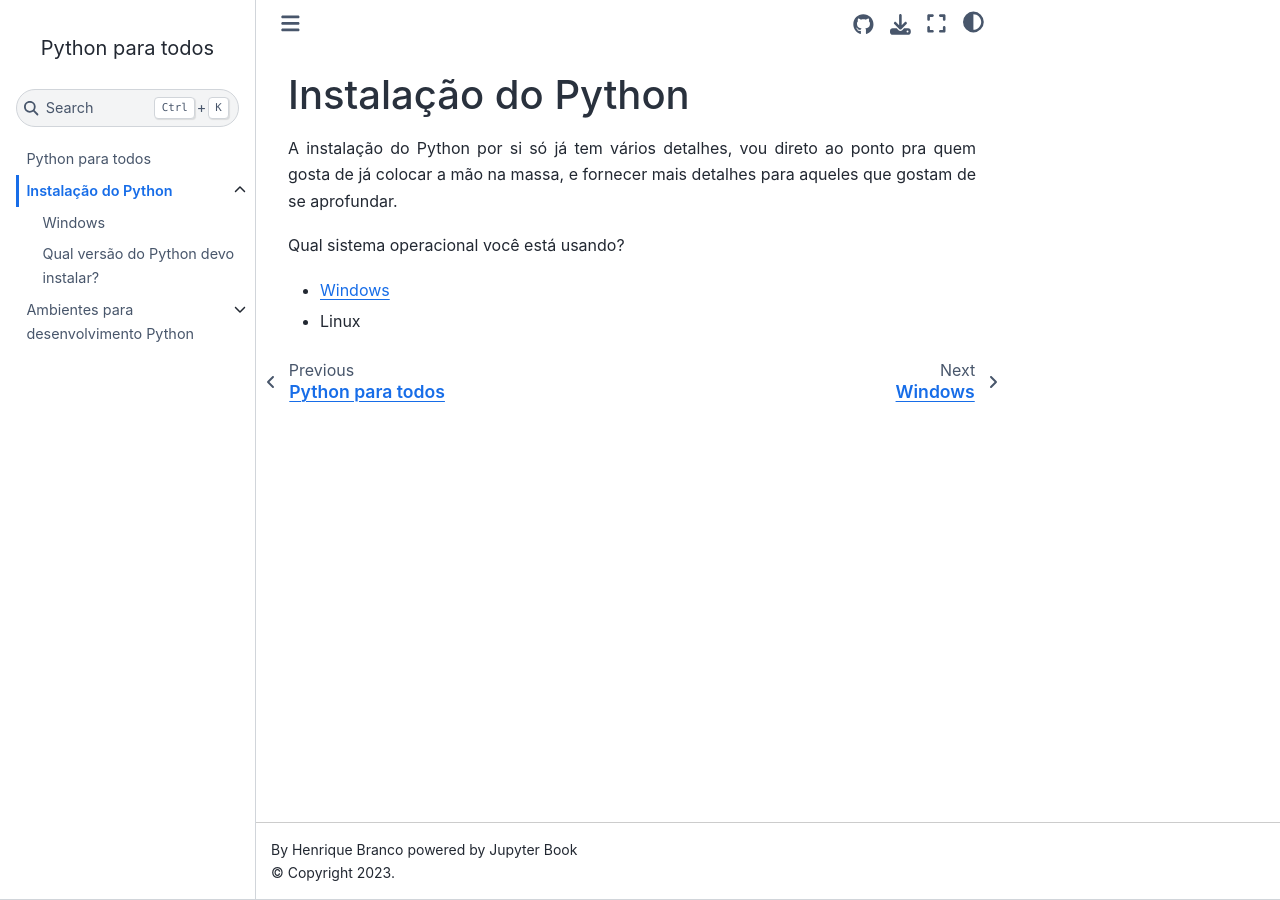
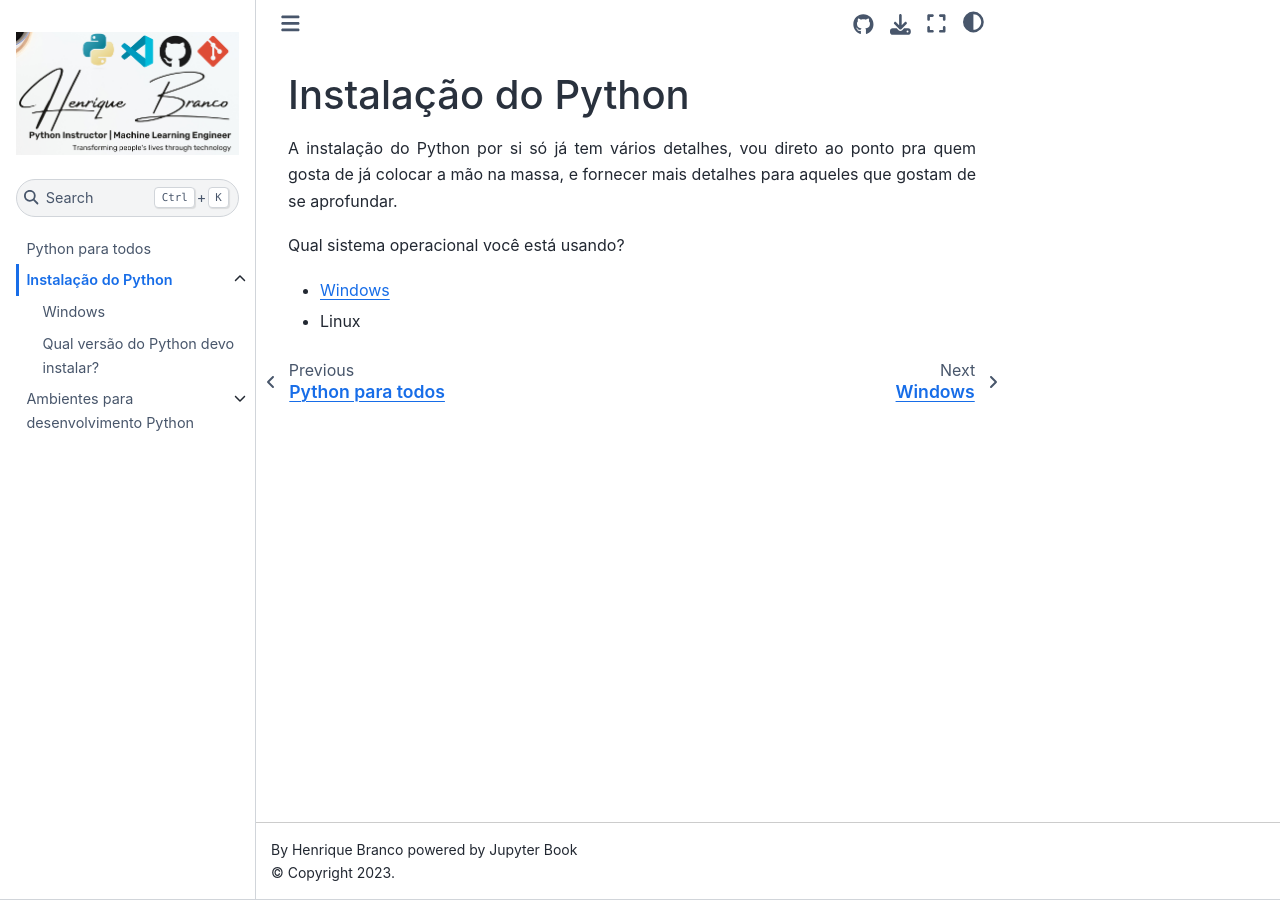
Before and after one commit to HenriqueAJNB/python-para-todos, a Jupyter Book: the page built from book/cap01-instalacao-python/sec00-introducao.md, in a window 1280 px wide. Built offline with Jupyter Book 1.0.4 settings and Sphinx 7.4.7 and the Sphinx Book theme 1.1.4, drawn with Linux system fonts in a browser that asks for light colours; pages that are not in the unit, such as notebooks, are missing from menus.

Commit message:
fix: correção caminho imagens logo

```diff
--- a/book/_config.yml
+++ b/book/_config.yml
@@ -3,7 +3,7 @@
 
 title: Python para todos
 author: Henrique Branco powered by Jupyter Book
-logo: img/config/logo/book.png
+logo: img/config/logos/book.png
 
 # Force re-execution of notebooks on each build.
 # See https://jupyterbook.org/content/execute.html
@@ -30,7 +30,7 @@ repository:
 html:
   use_issues_button: true
   use_repository_button: true
-  favicon: img/config/logo/python.svg
+  favicon: img/config/logos/python.svg
 
 parse:
   myst_enable_extensions:
--- a/book/_toc.yml
+++ b/book/_toc.yml
@@ -13,3 +13,4 @@ chapters:
   - file: cap02-ambientes-desenvolvimento/sec01-ides.md
   - file: cap02-ambientes-desenvolvimento/sec02-instalacao-vscode-windows.md
   - file: cap02-ambientes-desenvolvimento/sec03-configuracao-vscode.md
+- file: cap03-primeiros-passos-com-python/sec00-introducao.md
```
Also changed, not shown: book/README.md (+1 -1 lines).
